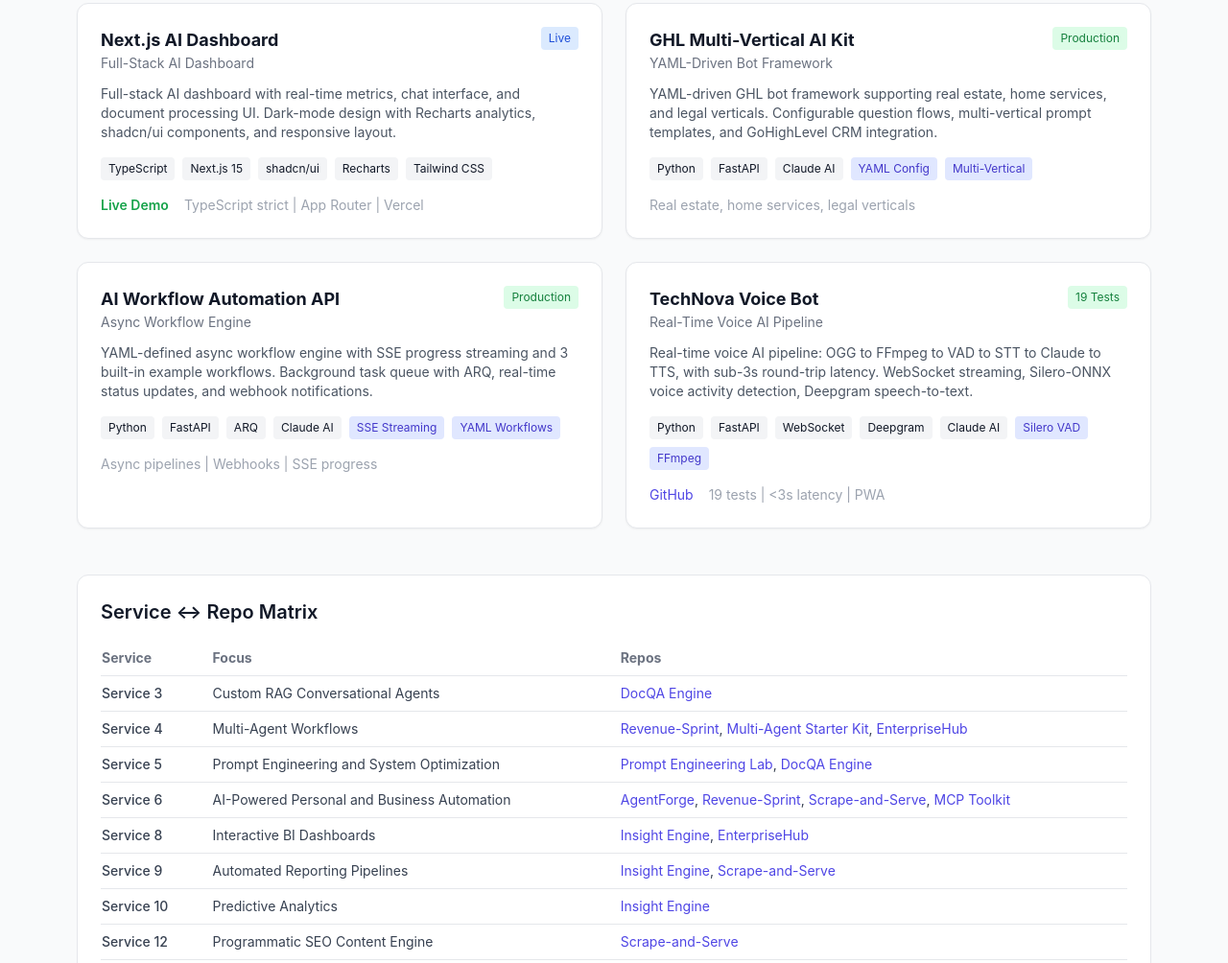
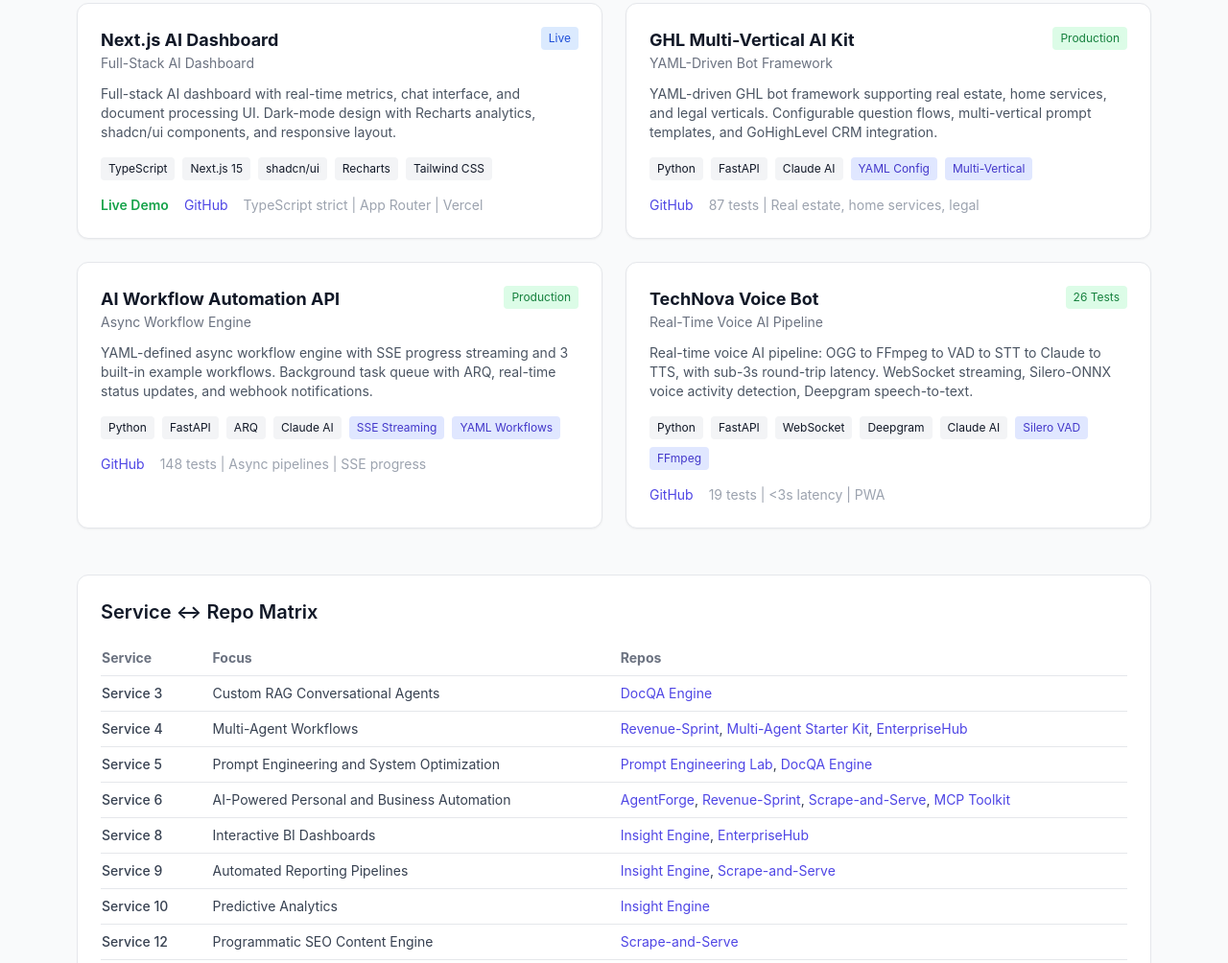
Before and after one commit to ChunkyTortoise/chunkytortoise.github.io, a plain HTML site: page projects.html in a window 1280 px wide. Shown: the part 3372-4376 px from the top of the page at 96% size. Drawn offline with nearby package versions, Linux system fonts and the light colour scheme.

Commit message:
feat: add GitHub links to new project cards, fix test counts

```diff
--- a/projects.html
+++ b/projects.html
@@ -443,6 +443,7 @@
                 </div>
                 <div class="flex gap-4 text-sm">
                     <a href="https://ai-dashboard-rust.vercel.app" class="text-green-600 hover:underline font-semibold" target="_blank">Live Demo</a>
+                    <a href="https://github.com/ChunkyTortoise/ai-dashboard" class="text-indigo-600 hover:underline" target="_blank">GitHub</a>
                     <span class="text-gray-400">TypeScript strict | App Router | Vercel</span>
                 </div>
             </div>
@@ -465,7 +466,8 @@
                     <span class="bg-indigo-100 text-indigo-700 text-xs px-2 py-1 rounded">Multi-Vertical</span>
                 </div>
                 <div class="flex gap-4 text-sm">
-                    <span class="text-gray-400">Real estate, home services, legal verticals</span>
+                    <a href="https://github.com/ChunkyTortoise/ghl-multi-vertical-kit" class="text-indigo-600 hover:underline" target="_blank">GitHub</a>
+                    <span class="text-gray-400">87 tests | Real estate, home services, legal</span>
                 </div>
             </div>
 
@@ -488,7 +490,8 @@
                     <span class="bg-indigo-100 text-indigo-700 text-xs px-2 py-1 rounded">YAML Workflows</span>
                 </div>
                 <div class="flex gap-4 text-sm">
-                    <span class="text-gray-400">Async pipelines | Webhooks | SSE progress</span>
+                    <a href="https://github.com/ChunkyTortoise/ai-workflow-api" class="text-indigo-600 hover:underline" target="_blank">GitHub</a>
+                    <span class="text-gray-400">148 tests | Async pipelines | SSE progress</span>
                 </div>
             </div>
 
@@ -499,7 +502,7 @@
                         <h3 class="text-lg font-bold">TechNova Voice Bot</h3>
                         <p class="text-sm text-gray-500">Real-Time Voice AI Pipeline</p>
                     </div>
-                    <span class="bg-green-100 text-green-700 text-xs px-2 py-1 rounded">19 Tests</span>
+                    <span class="bg-green-100 text-green-700 text-xs px-2 py-1 rounded">26 Tests</span>
                 </div>
                 <p class="text-gray-600 text-sm mb-4">Real-time voice AI pipeline: OGG to FFmpeg to VAD to STT to Claude to TTS, with sub-3s round-trip latency. WebSocket streaming, Silero-ONNX voice activity detection, Deepgram speech-to-text.</p>
                 <div class="flex gap-2 flex-wrap mb-4">
```
